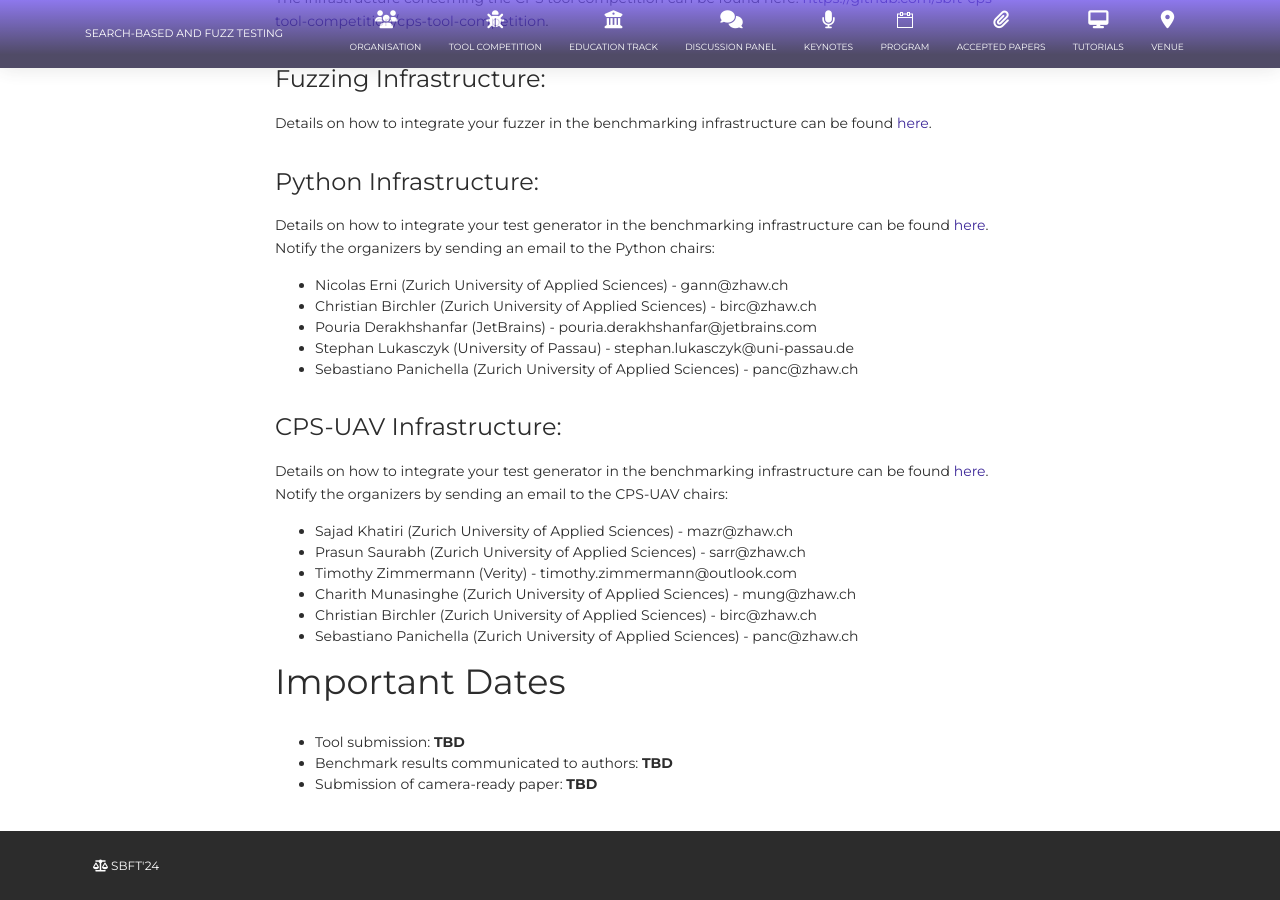
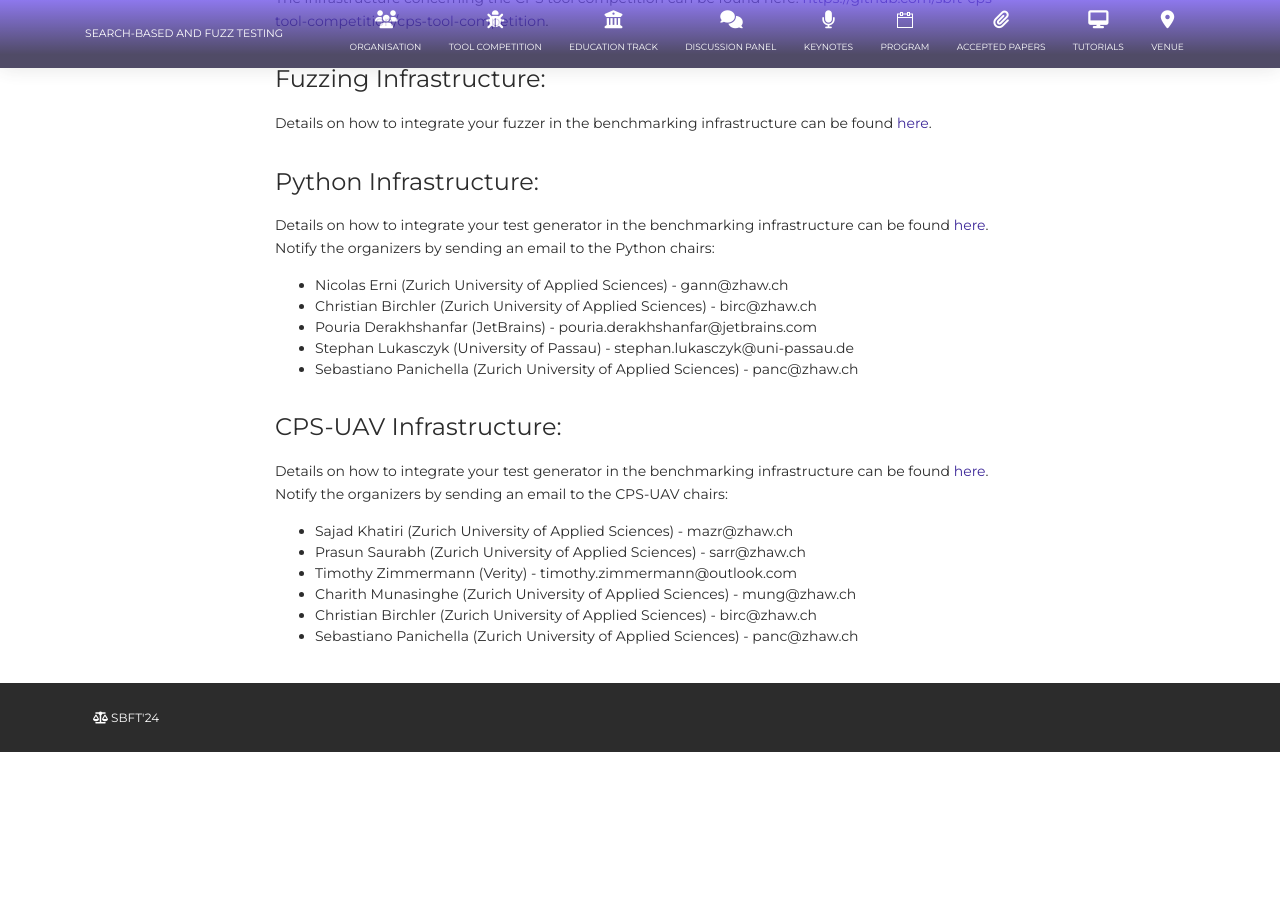
Before and after one commit to sbft24/sbft24.github.io, a Jekyll site: the page built from tools/index.html, in a window 1280 px wide and 900 px high, scrolled down 3878 px. Built offline with Jekyll 4.4.1, drawn with Linux system fonts in a browser that asks for light colours; nearby versions of some CDN libraries; after the commit the page ends 4630 px from its top, so only the background shows below that.

Commit message:
Update index.html

```diff
--- a/tools/index.html
+++ b/tools/index.html
@@ -131,13 +131,3 @@ layout: default
     <li>Christian Birchler (Zurich University of Applied Sciences) - birc@zhaw.ch</li>
     <li>Sebastiano Panichella (Zurich University of Applied Sciences) - panc@zhaw.ch</li>
   </ul>
-
-
-  <h2>Important Dates</h2>
-
-  <ul>
-    <li>Tool submission: <strong>TBD</strong></li>
-    <li>Benchmark results communicated to authors: <strong>TBD</strong></li>
-    <li>Submission of camera-ready paper: <strong>TBD</strong></li>
-  </ul>
-</div>
```
